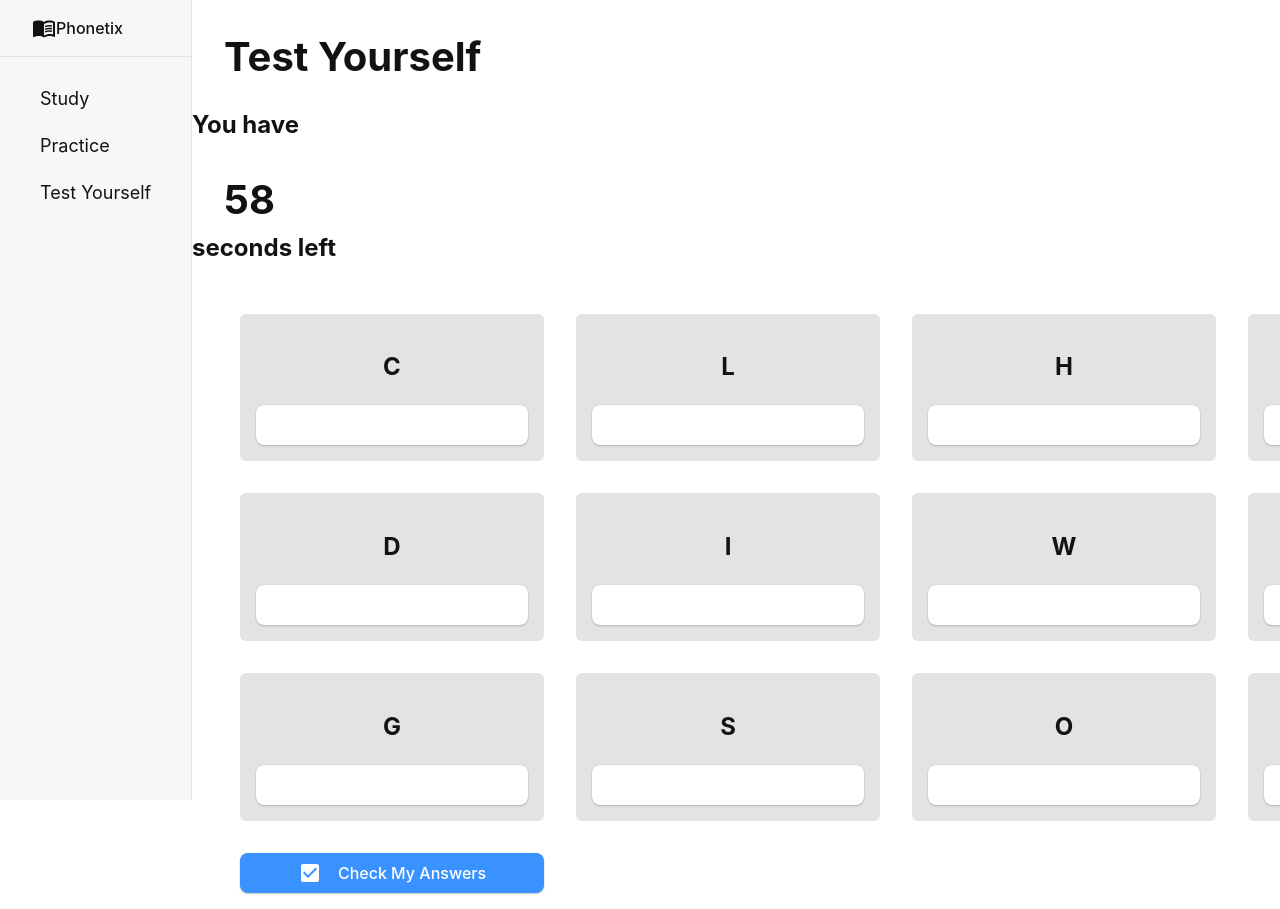
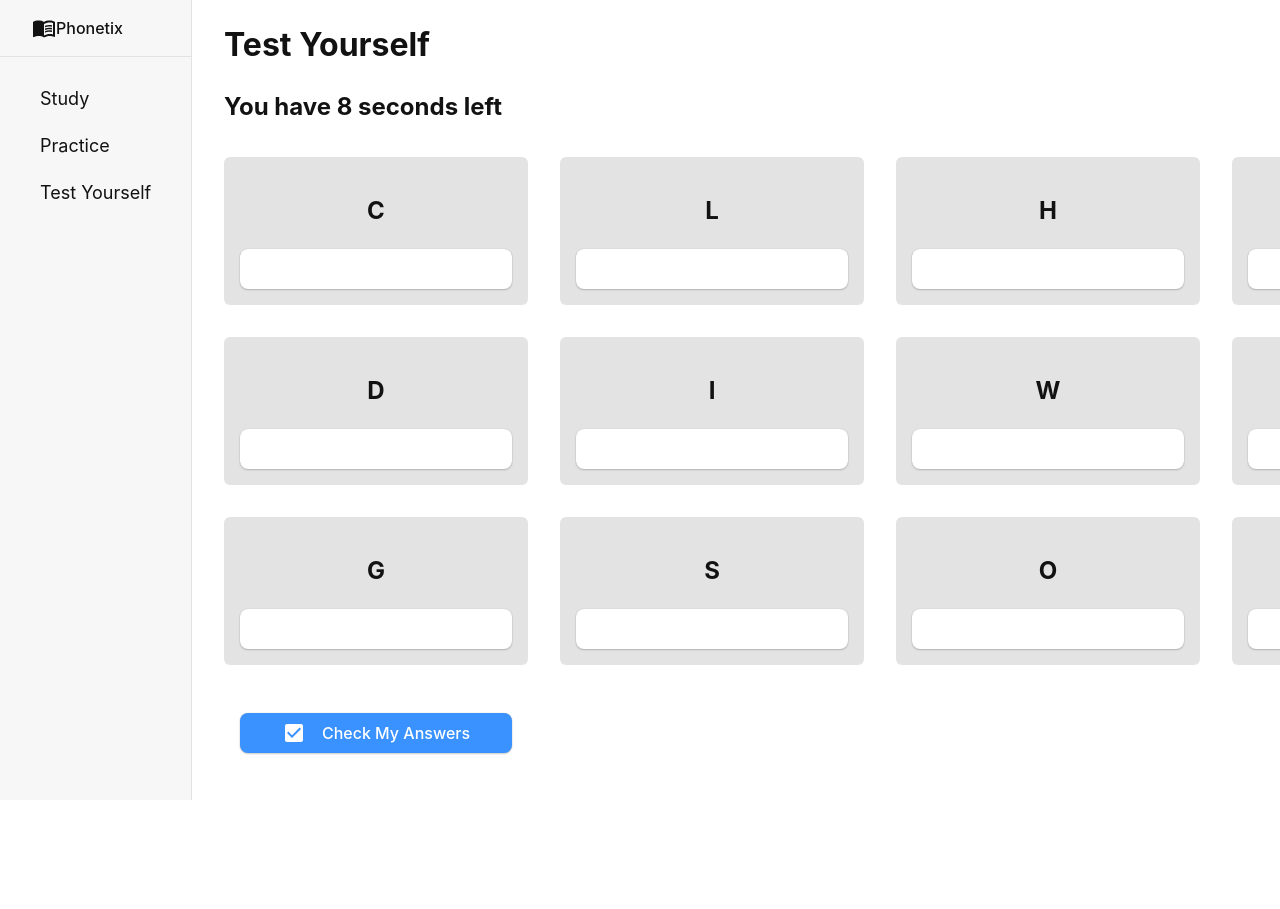
Before and after one commit to Ofri-Streichman/phonetic-learning, a React (Create React App) app: page /test in a window 1280 px wide. Both pictures are taken after a click on the button "START". Shown: the top 909 px of the page. After the commit the page ends 800 px from the top, so only its background shows below. Built offline with nearby package versions, Linux system fonts and the light colour scheme.

Commit message:
add styling. clean code

```diff
--- a/src/components/Timer.jsx
+++ b/src/components/Timer.jsx
@@ -1,28 +1,19 @@
-import React, {useState, useEffect} from "react";
-const Timer = ({ seconds }) => {
-    // initialize timeLeft with the seconds prop
+import React, { useState, useEffect } from "react";
+const Timer = ({ seconds, timeOutHandler }) => {
     const [timeLeft, setTimeLeft] = useState(seconds);
-
     useEffect(() => {
-        // exit early when we reach 0
-        if (!timeLeft) return;
-
-        // save intervalId to clear the interval when the
-        // component re-renders
+        if (timeLeft==0){
+            timeOutHandler()
+            return;
+        };
         const intervalId = setInterval(() => {
             setTimeLeft(timeLeft - 1);
         }, 1000);
-
-        // clear interval on re-render to avoid memory leaks
         return () => clearInterval(intervalId);
-        // add timeLeft as a dependency to re-rerun the effect
-        // when we update it
     }, [timeLeft]);
 
     return (
-        <div>
-            <h1>{timeLeft}</h1>
-        </div>
+        <>{timeLeft}</>
     );
 };
 
--- a/src/index.css
+++ b/src/index.css
@@ -114,6 +114,7 @@ form[action$="destroy"] button {
   background-color: #f7f7f7;
   border-right: solid 1px #e3e3e3;
   display: flex;
+  height: 100%;
   flex-direction: column;
 }
 
@@ -401,7 +402,7 @@ i {
 .Card {
   display: flex;
   flex-direction: column;
-  margin: 1rem;
+  /* margin: 1rem; */
   padding: 1rem;
   justify-content: center;
   align-items: center;
@@ -496,7 +497,7 @@ i {
 
 .test-container {
   margin: 2rem;
-  /* width: 100%; */
+  gap:2rem;
   display: grid;
   grid-template-columns: repeat(4, auto);
 }
@@ -529,9 +530,10 @@ a,
   width: 100%;
 }
 
-.page h1 {
+.page>h1,
+.page>h2 {
   margin-left: 2rem;
-  font-size: 2.5rem;
+  /* font-size: 2.5rem; */
   margin-bottom: 0;
 }
 .page > p {
--- a/src/pages/Test.jsx
+++ b/src/pages/Test.jsx
@@ -1,153 +1,3 @@
-// import React, { useState } from 'react';
-// import Card from "../components/Test-card";
-// import shortid, { generate } from 'shortid';
-// import CheckBoxIcon from '@mui/icons-material/CheckBox';
-// import phonetic_alphabet from "../phonetic_alphabet.json";
-
-// let alphabet = phonetic_alphabet.dictionary;
-// const shuffled = alphabet.sort(() => 0.5 - Math.random()).slice(0, 12);
-// const convertArrayToObject = (array, key, value) => {
-//     const initialValue = {};
-//     return array.reduce((obj, item) => {
-//         return {
-//             ...obj,
-//             [item[key]]: value,
-//         };
-//     }, initialValue);
-// };
-// console.log("RESHUFFLED!")
-
-
-// export default function Test() {
-//     // const [score, setScore] = useState(0);
-//     let score = 0;
-//     const [testPhase, setTestPhase] = useState("test"); // test or check
-//     const [formData, setFormData] = useState({
-//         ...shuffled.reduce((obj, item) => {
-//             return {
-//                 ...obj,
-//                 [item.letter]: '',
-//             };
-//         }, {})
-//     });
-//     console.log(formData)
-//     const [visualQues, setVisualQues] = useState({
-//         ...shuffled.reduce((obj, item) => {
-//             return {
-//                 ...obj,
-//                 [item.letter]: "waiting",
-//             };
-//         }, {})
-//     }); // 'waiting', 'correct' or 'incorrect'
-//     console.log(visualQues)
-
-//     const handleInputChange = (e) => {
-//         const { name, value } = e.target;
-//         setFormData({
-//             ...formData,
-//             [name]: value,
-//         });
-//     };
-
-//     function checkanswer(letter, userInput) {
-//         var letterItem = alphabet.find((element) => element.letter === letter);
-
-//         if (userInput && userInput.toLowerCase() === letterItem.word.toLowerCase()) {
-//             // letterCard.classList.add("correct")
-//             setVisualQues(
-//                 {
-//                     ...visualQues,
-//                     [letter]: 'correct',
-//                 }
-//             )
-
-//             score += 8.5;
-//             console.log("score: ", score)
-//         } else {
-//             console.log("letter incorrect ", letter)
-//             // letterCard.classList.add("incorrect")
-//             setVisualQues(
-//                 {
-//                     ...visualQues,
-//                     [letter]: 'incorrect',
-//                 }
-//             )
-//         }
-//     }
-
-
-
-//     const handleSubmit = async (event) => {
-//         // Prevent the browser from reloading the page
-//         event.preventDefault();
-
-//         console.log('--------------------------');
-//         console.log("visualQues")
-
-//         console.log(visualQues)
-
-//         // cannot change the input anymore
-//         setTestPhase("check");
-
-//         // ✅ Get only the input elements in a form
-
-//         for (var field in formData) {
-//             if (Object.prototype.hasOwnProperty.call(formData, field)) {
-//                 console.log("checking ", field, formData[field])
-//                 await checkanswer(field, formData[field])
-//             }
-//         }
-//         console.log('--------------------------');
-//         console.log("visualQues")
-
-//         console.log(visualQues)
-
-
-//     }
-
-
-//     return (
-//         <div id="test-page" className="page">
-//             <h1>Test Yourself</h1>
-//             <h2>Your Score is {score} </h2>
-//             <form
-//                 onSubmit={handleSubmit}
-//                 onKeyDown={(e) => { e.key === 'Enter' && e.preventDefault(); }}
-//                 autoComplete='off'
-//             >
-//                 <div className="test-container">
-//                     {shuffled.map(({ letter, word }) =>
-//                         <div className={"Card " + visualQues[letter]}>
-//                             <label htmlFor={letter}><h2>{letter}</h2></label>
-//                             <div className="CardInput">
-//                                 <label>
-//                                     <input
-//                                         type="text"
-//                                         id={"userInput" + letter}
-//                                         name={letter}
-//                                         value={formData[letter]}
-//                                         // onChange={handleInputChange}
-//                                         onChange={(e) => setInputValue(e.target.value)}
-//                                         className={"userInput "}
-//                                     />
-//                                 </label>
-//                             </div>
-//                         </div>
-//                     )}
-//                     <button type="submit" className='Submit-button'>
-//                         <div className='button-inside'>
-//                             <CheckBoxIcon />
-//                             <div>
-//                                 Check My Answers
-//                             </div>
-//                         </div>
-//                     </button>
-//                 </div>
-//             </form>
-//         </div>
-//     )
-
-// }
 
 import { useForm, useFormState } from "react-hook-form";
 import React, { useState, useEffect, useCallback } from 'react';
@@ -165,10 +15,7 @@ export default function Test() {
         return alphabet.sort(() => 0.5 - Math.random()).slice(0, 12);
     }
 
-    const [shuffled, setShuffled] = useState(() => {
-        console.log("const [shuffled, setShuffled]")
-        return shuffle()
-    });
+    const [shuffled, setShuffled] = useState(shuffle());
     const [testPart, setTestPart] = useState("opening");
     const [score, setScore] = useState(0);
 
@@ -208,12 +55,8 @@ export default function Test() {
             };
         }, {})
     }); // 'waiting', 'correct' or 'incorrect'
-    const [timer, setTimer] = useState(60);
-
-    let interval;
-
+    const TEST_LENGTH_IN_SECONDS = 10;
     const tryAgain = () => {
-        console.log("try again");
         setShuffled(shuffle());
 
         reset(formValues => ({
@@ -237,46 +80,23 @@ export default function Test() {
         setTestPart("opening");
         setIsSubmitted(false);
         setScore(0);
-        setTimer(60);
     }
 
     const startTest = () => {
-        console.log("startTest");
-
         setTestPart("test");
-        // useEffect(() => {
-        //     if (timer <= 0) return;
-
-        //     // save intervalId to clear the interval when the
-        //     // component re-renders
-        //     const intervalId = setInterval(() => {
-        //         setTimer(timer - 1);
-        //     }, 1000);
-
-        //     // clear interval on re-render to avoid memory leaks
-        //     return () => clearInterval(intervalId);
-        //     // add timeLeft as a dependency to re-rerun the effect
-        //     // when we update it
-        // }, [timer]);
     }
 
     const onSubmit = async (formData) => {
         setIsSubmitted(true);
-        clearInterval(interval);
         let Q = { ...formData };
         let accScore = 0;
         for (let field of Object.keys(formData)) {
             let fieldCorrect = await checkanswer(field, formData[field]) ? "correct" : "incorrect";
-
-            console.log("fieldCorrect ", fieldCorrect, formData[field], field)
             if (fieldCorrect == "correct") { accScore += 8.5 };
             Q[field] = fieldCorrect;
         }
         setVisualQues(Q);
         setScore(accScore);
-
-        console.log(JSON.stringify(formData));
-        console.log(JSON.stringify(visualQues));
     };
 
     async function checkanswer(letter, userInput) {
@@ -291,10 +111,11 @@ export default function Test() {
             <h1>Test Yourself</h1>
             {(testPart == "opening") &&
                 <div>
-                    <h2>You will have {timer} seconds to match 12 letters with their phonetic alphabet representation.<br />Click START to begin the test.</h2>
+                    <h2>You will have {TEST_LENGTH_IN_SECONDS} seconds to match 12 letters with their phonetic alphabet representation.<br />Click START to begin the test.</h2>
                     <button
                         className='Submit-button'
-                        onClick={startTest}>
+                        onClick={() => setTestPart("test")}
+                    >
                         START
                     </button>
                 </div>
@@ -302,8 +123,8 @@ export default function Test() {
             {(testPart == "test") &&
                 <>
                     {isSubmitted ?
-                        (<h2>Your score is: {score}</h2>) :
-                        (<h2>You have <Timer seconds={60} /> seconds left</h2>)
+                        (<h2>Time's up.<br />Your score is: {score}</h2>) :
+                        (<h2>You have <Timer seconds={TEST_LENGTH_IN_SECONDS} timeOutHandler={handleSubmit(onSubmit)} /> seconds left</h2>)
                     }
                     <form
                         onSubmit={handleSubmit(onSubmit)}
```
